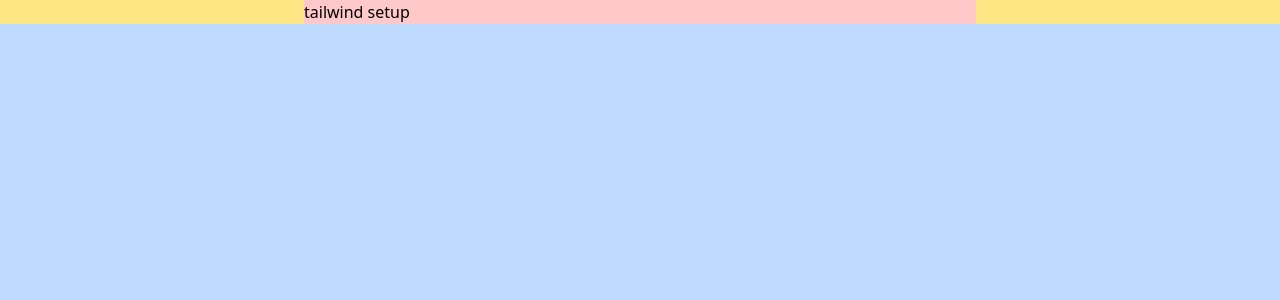
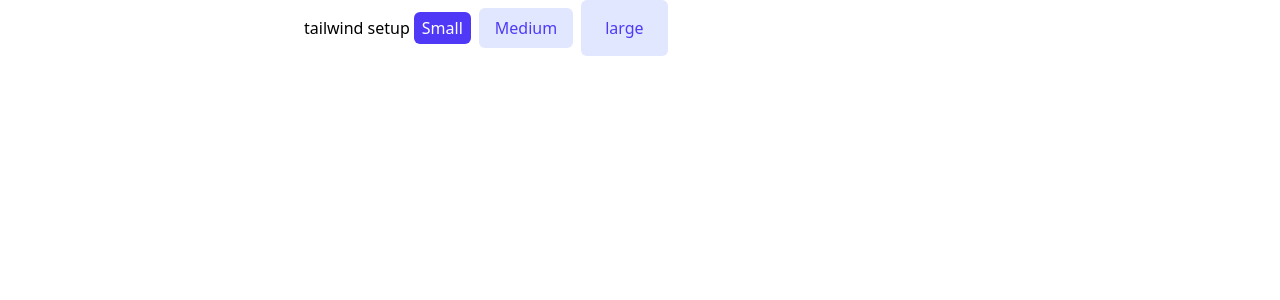
Before and after one commit to YashBhardwaj5/BrainBox, a React (Vite) app: page / in a window 1280 px wide. Shown: the top 300 px of the page. Built offline with nearby package versions, Linux system fonts and the light colour scheme.

Commit message:
made General Buttons in Ui lib

```diff
--- a/src/App.jsx
+++ b/src/App.jsx
@@ -1,12 +1,16 @@
 import './App.css'
+import { Button } from './components/Button'
 function App() {
 
   return (
     <>
-      <div className='bg-blue-200 min-h-screen'>
-        <div className='container mx-auto bg-amber-200'>
-          <div className='max-w-2xl bg-red-200 mx-auto'>
+      <div className='min-h-screen'>
+        <div className='container mx-auto'>
+          <div className='max-w-2xl mx-auto'>
               tailwind setup
+              <Button variant="primary" size="sm" text="Small" />
+              <Button variant="secondary" size="md" text="Medium" />
+              <Button variant="secondary" size="lg" text="large" />
           </div>
         </div>
       </div>
--- a/src/components/Button.jsx
+++ b/src/components/Button.jsx
@@ -1,3 +1,14 @@
-export const Button=()=>{
-    return <button></button>
+
+const variantStyles={
+    "primary":"bg-indigo-600 text-white rounded-md mx-1",
+    "secondary":"bg-indigo-100 text-indigo-600 rounded-md mx-1"
 }
+const sizeStyles={
+    "sm":"py-1 px-2",
+    "md":"py-2 px-4",
+    "lg":"py-4 px-6",
+}
+export const Button=(props)=>{
+    const { variant, size, text, startIcon, onClick } = props;
+    return <button className={variantStyles[variant]+" "+sizeStyles[size]}>{text}</button>
+}
```
